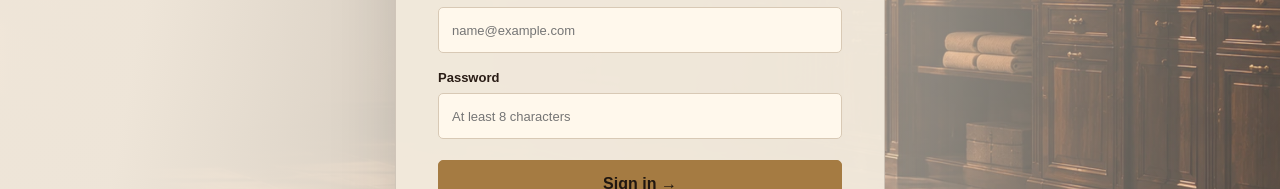
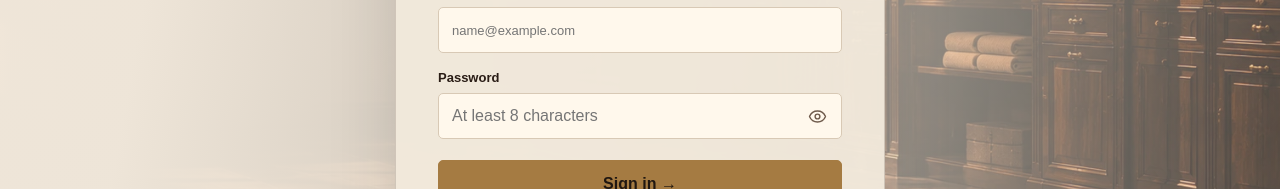
Before and after one commit to clearfixx/gentlemens-barbershop, a Next.js app: page /en/auth in a window 1280 px wide. Shown: the part 393-582 px from the top of the page. Built offline with nearby package versions, Linux system fonts and the light colour scheme; no server answers.

Commit message:
feat(auth): add accessible show/hide password toggle to login and registration

```diff
--- a/src/app/(site)/[locale]/auth/auth-page.css
+++ b/src/app/(site)/[locale]/auth/auth-page.css
@@ -117,3 +117,42 @@
   text-decoration-color: var(--gold);
   text-underline-offset: 4px;
 }
+
+.customer-auth__password-group {
+  display: flex;
+  flex-direction: column;
+  gap: 8px;
+}
+.customer-auth__password-group > label {
+  font-size: 13px;
+  font-weight: 600;
+}
+.customer-auth__password-field {
+  position: relative;
+}
+.customer-auth__form .customer-auth__password-field input {
+  padding-inline-end: 57px;
+}
+.customer-auth__password-toggle {
+  position: absolute;
+  inset-inline-end: 5px;
+  top: 50%;
+  transform: translateY(-50%);
+  display: grid;
+  place-items: center;
+  width: 40px;
+  height: 40px;
+  padding: 0;
+  border: 0;
+  border-radius: 4px;
+  background: transparent;
+  color: var(--muted);
+  cursor: pointer;
+}
+.customer-auth__password-toggle:hover {
+  color: var(--ink);
+}
+.customer-auth__password-toggle:focus-visible {
+  outline: 2px solid var(--gold);
+  outline-offset: -2px;
+}
--- a/src/components/customer-auth-form.tsx
+++ b/src/components/customer-auth-form.tsx
@@ -2,6 +2,7 @@
 
 import Link from 'next/link'
 import { useRouter } from 'next/navigation'
+import { Eye, EyeOff } from 'lucide-react'
 import { useState, type FormEvent } from 'react'
 import type { Locale } from '@/i18n/config'
 
@@ -13,6 +14,7 @@ export function CustomerAuthForm({ locale }: { locale: Locale }) {
   const [mode, setMode] = useState<Mode>('login')
   const [email, setEmail] = useState('')
   const [password, setPassword] = useState('')
+  const [showPassword, setShowPassword] = useState(false)
   const [displayName, setDisplayName] = useState('')
   const [busy, setBusy] = useState(false)
   const [error, setError] = useState('')
@@ -73,10 +75,10 @@ export function CustomerAuthForm({ locale }: { locale: Locale }) {
             : (uk ? 'Створи обліковий запис для майбутніх візитів.' : 'Create an account for future visits.')}
         </p>
         <div className="customer-auth__tabs" role="group" aria-label={uk ? 'Тип форми' : 'Form type'}>
-          <button type="button" className={mode === 'login' ? 'is-active' : ''} aria-pressed={mode === 'login'} onClick={() => { setMode('login'); setError('') }}>
+          <button type="button" className={mode === 'login' ? 'is-active' : ''} aria-pressed={mode === 'login'} onClick={() => { setMode('login'); setShowPassword(false); setError('') }}>
             {uk ? 'Вхід' : 'Sign in'}
           </button>
-          <button type="button" className={mode === 'register' ? 'is-active' : ''} aria-pressed={mode === 'register'} onClick={() => { setMode('register'); setError('') }}>
+          <button type="button" className={mode === 'register' ? 'is-active' : ''} aria-pressed={mode === 'register'} onClick={() => { setMode('register'); setShowPassword(false); setError('') }}>
             {uk ? 'Реєстрація' : 'Sign up'}
           </button>
         </div>
@@ -96,10 +98,12 @@ export function CustomerAuthForm({ locale }: { locale: Locale }) {
             Email
             <input type="email" autoComplete="email" required value={email} onChange={event => setEmail(event.target.value)} placeholder="name@example.com" />
           </label>
-          <label>
-            {uk ? 'Пароль' : 'Password'}
+          <div className="customer-auth__password-group">
+            <label htmlFor="customer-password">{uk ? 'Пароль' : 'Password'}</label>
+            <div className="customer-auth__password-field">
               <input
-              type="password"
+                id="customer-password"
+                type={showPassword ? 'text' : 'password'}
                 autoComplete={mode === 'login' ? 'current-password' : 'new-password'}
                 minLength={8}
                 required
@@ -107,7 +111,18 @@ export function CustomerAuthForm({ locale }: { locale: Locale }) {
                 onChange={event => setPassword(event.target.value)}
                 placeholder={uk ? 'Щонайменше 8 символів' : 'At least 8 characters'}
               />
-          </label>
+              <button
+                type="button"
+                className="customer-auth__password-toggle"
+                aria-label={showPassword ? (uk ? 'Приховати пароль' : 'Hide password') : (uk ? 'Показати пароль' : 'Show password')}
+                aria-pressed={showPassword}
+                aria-controls="customer-password"
+                onClick={() => setShowPassword(current => !current)}
+              >
+                {showPassword ? <EyeOff size={19} strokeWidth={1.8} aria-hidden="true" /> : <Eye size={19} strokeWidth={1.8} aria-hidden="true" />}
+              </button>
+            </div>
+          </div>
           {error && <p className="customer-auth__error" role="alert">{error}</p>}
           <button type="submit" disabled={busy} className="customer-auth__submit">
             {busy ? (uk ? 'Виконується…' : 'Working…') : mode === 'login' ? (uk ? 'Увійти →' : 'Sign in →') : (uk ? 'Зареєструватися →' : 'Create account →')}
```
Also changed, not shown: scripts/test-customer-account-browser.cjs (+19 -2 lines). Lines whose indentation alone changed are shown as unchanged.
